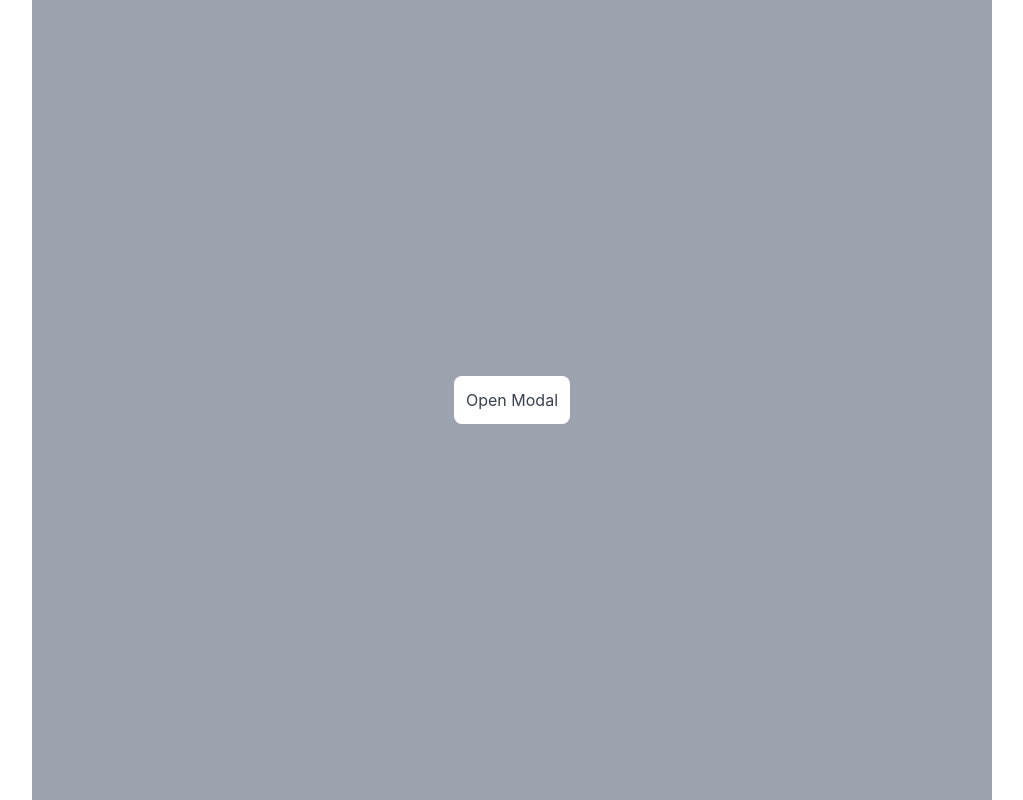
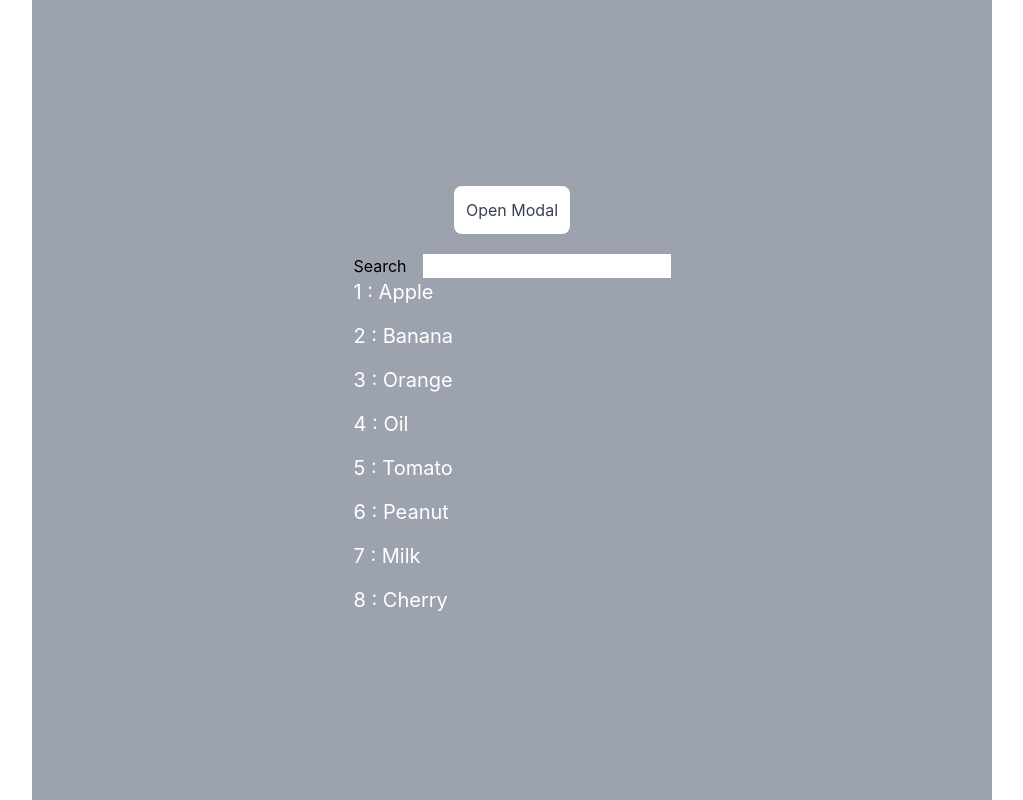
Before and after one commit to skydragon0324/self-study, a React (Create React App) app: page / in a window 1280 px wide. Shown: the whole page, without its empty margins (128-1151 px from the left). Built offline with nearby package versions, Linux system fonts and the light colour scheme.

Commit message:
search-filter

```diff
--- a/src/App.tsx
+++ b/src/App.tsx
@@ -5,6 +5,7 @@ import CustomModal from './component/modal/CustomModal';
 import ModalHeader from './component/modal/ModalHeader';
 import ModalBody from './component/modal/ModalBody';
 import ModalFooter from './component/modal/ModalFooter';
+import { SearchFilter } from './component/search/SearchFilter';
 
 function App() {
   const [showModal, setShowModal] = useState<boolean>(false);
@@ -19,13 +20,14 @@ function App() {
 
   return (
     <div>
-      <div className="flex justify-center items-center mx-auto w-3/4 bg-gray-400 h-screen">
+      <div className="flex flex-col gap-5 justify-center items-center mx-auto w-3/4 bg-gray-400 h-screen">
         <button
           className="bg-white border-gray-500 border-solid rounded-lg text-gray-700 p-3"
           onClick={() => setShowModal(true)}
         >
           Open Modal
         </button>
+        <SearchFilter />
       </div>
       <CustomModal
         showModal = {showModal}
--- /dev/null
+++ b/src/component/search/SearchFilter.tsx
@@ -0,0 +1,41 @@
+import React, { useEffect, useState } from "react";
+
+
+const tempData = [
+  "Apple",
+  "Banana",
+  "Orange",
+  "Oil",
+  "Tomato",
+  "Peanut",
+  "Milk",
+  "Cherry"
+]
+
+export const SearchFilter : React.FC = () => {
+
+  const [filter, setFilter] = useState<string>("");
+  const [dataList, setDataList] = useState<string[]>([]);
+
+  useEffect(() => {
+    const data = tempData.filter((data) => data.toLowerCase().includes(filter.toLowerCase()));
+    setDataList(data);
+  }, [filter])
+
+  return (
+    <div>
+      <div className="flex gap-4">
+        <label htmlFor="search">Search</label>
+        <input id="search" onChange={(e) => setFilter(e.target.value)} value={filter} />
+      </div>
+      <div className="flex flex-col gap-4">
+        {dataList.map((data, index)  => (
+          <p className="text-white text-xl" key={index}>
+            {index + 1} : {data}
+          </p>
+          )
+        )}
+      </div>
+    </div>
+  )
+}
```
